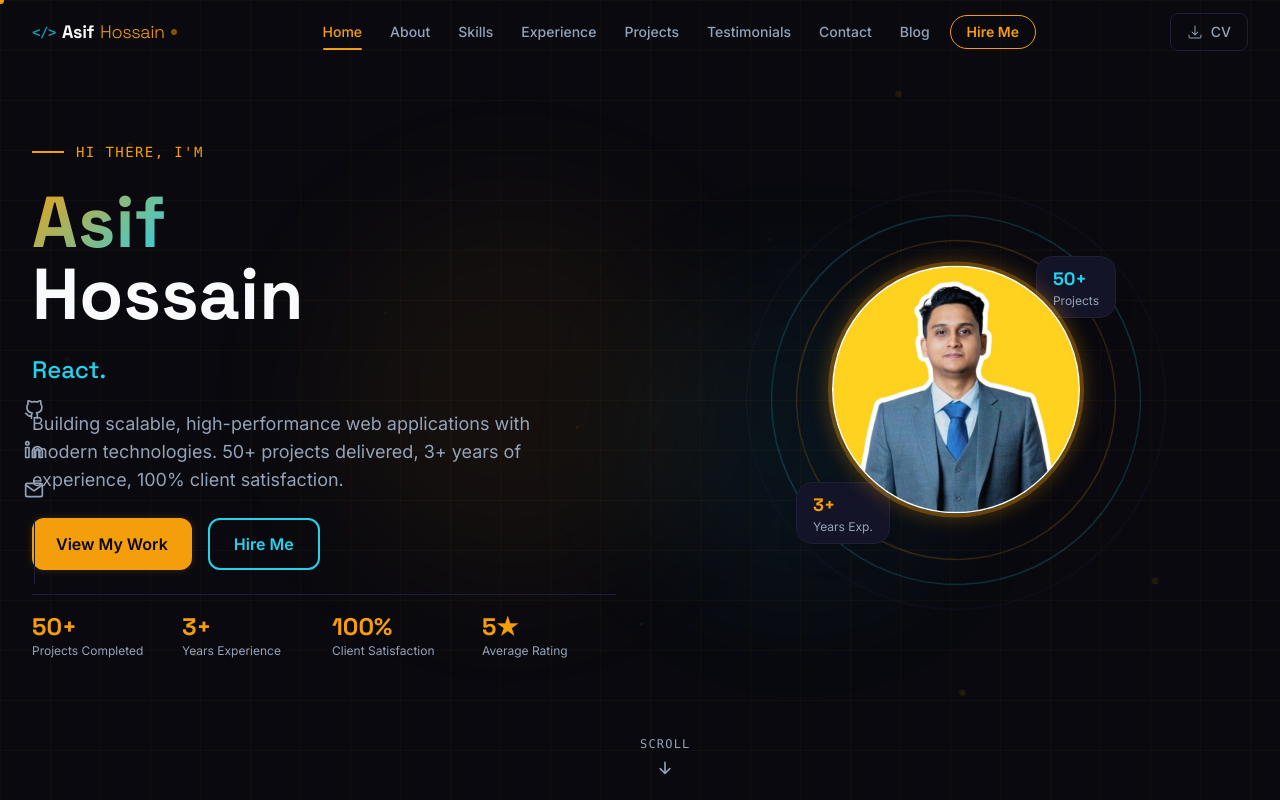
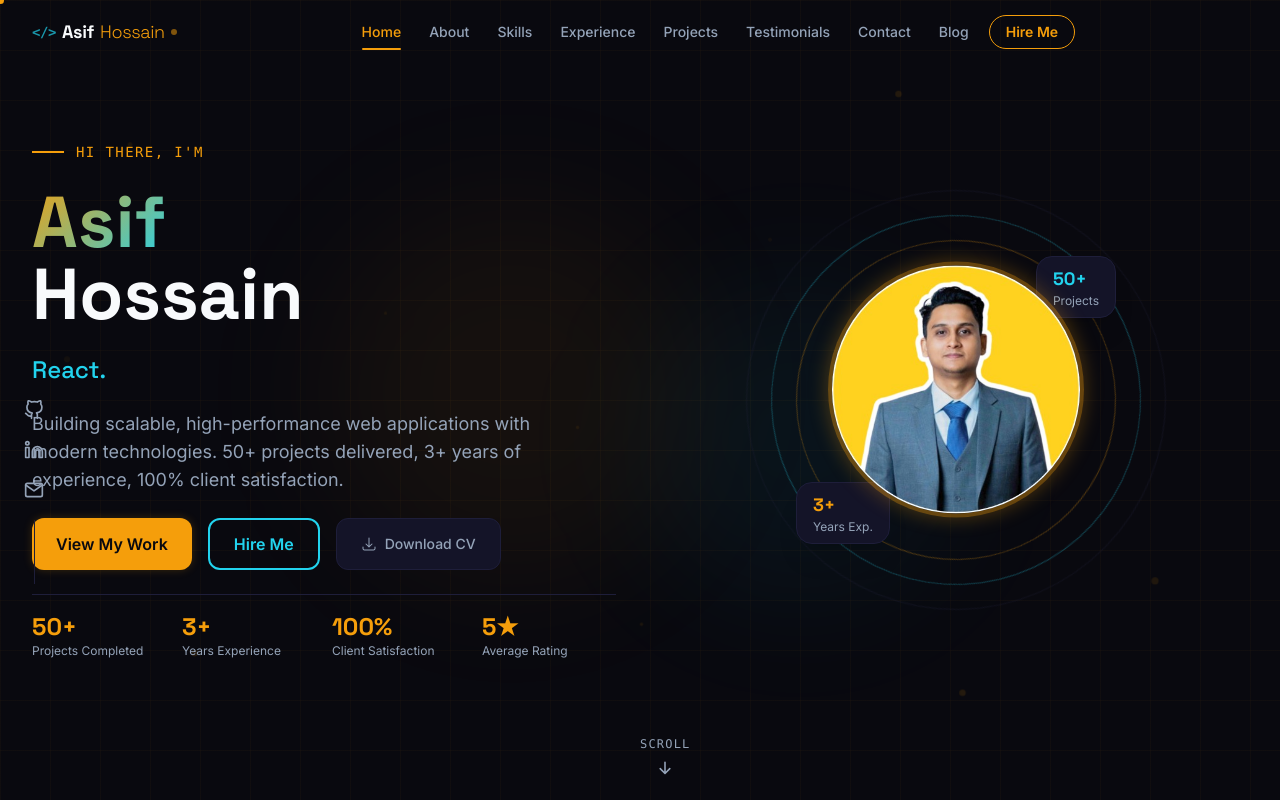
Before and after one commit to Rafin31/Portfolio-v2, a Next.js app: page / in a window 1280 px wide. Shown: the top 800 px of the page. Built offline with nearby package versions, Linux system fonts and the light colour scheme.

Commit message:
feat: move Download CV from navbar to hero CTA section

```diff
--- a/components/Hero.tsx
+++ b/components/Hero.tsx
@@ -5,6 +5,7 @@ import { TypeAnimation } from "react-type-animation"
 import { personalInfo, stats } from "@/data/portfolio"
 import { FiGithub, FiLinkedin, FiMail } from "react-icons/fi"
 import { HiArrowDown } from "react-icons/hi"
+import { HiArrowDownTray } from "react-icons/hi2"
 
 // Animated floating particle dot
 function Particle({ x, y, delay, size }: { x: string; y: string; delay: number; size: number }) {
@@ -218,6 +219,15 @@ export default function Hero() {
             >
               Hire Me
             </button>
+            <a
+              href="/Asif_Hossain_Resume.pdf"
+              download="Asif_Hossain_Resume.pdf"
+              className="group relative flex items-center gap-2 px-6 py-3 bg-card border border-border text-text-muted font-medium rounded-xl hover:border-accent-yellow/40 hover:text-text-primary transition-all duration-200 overflow-hidden"
+            >
+              <span className="absolute inset-0 bg-accent-yellow/5 translate-y-full group-hover:translate-y-0 transition-transform duration-300" />
+              <HiArrowDownTray className="w-4 h-4 relative z-10 group-hover:text-accent-yellow transition-colors" />
+              <span className="relative z-10 text-sm">Download CV</span>
+            </a>
           </motion.div>
 
           {/* Stats row */}
--- a/components/Navbar.tsx
+++ b/components/Navbar.tsx
@@ -6,7 +6,6 @@ import Link from "next/link"
 import { usePathname } from "next/navigation"
 import { navLinks, pageLinks } from "@/data/portfolio"
 import { HiMenu, HiX } from "react-icons/hi"
-import { HiArrowDownTray } from "react-icons/hi2"
 
 function LogoMark() {
   return (
@@ -155,17 +154,7 @@ export default function Navbar() {
             })}
           </div>
 
-          {/* Download CV button (desktop) */}
-          <div className="hidden md:flex items-center gap-3">
-            <a
-              href="/Asif_Hossain_Resume.pdf"
-              download="Asif_Hossain_Resume.pdf"
-              className="flex items-center gap-2 px-4 py-2 border border-border text-text-muted text-sm font-medium rounded-lg hover:border-accent-yellow/40 hover:text-text-primary transition-colors duration-200"
-            >
-              <HiArrowDownTray className="w-4 h-4" />
-              CV
-            </a>
-          </div>
+          <div className="hidden md:flex items-center" />
 
           {/* Mobile hamburger */}
           <button
@@ -239,14 +228,6 @@ export default function Navbar() {
                   </motion.div>
                 )
               })}
-              <a
-                href="/Asif_Hossain_Resume.pdf"
-                download="Asif_Hossain_Resume.pdf"
-                className="flex items-center gap-2 mt-2 px-4 py-3 border border-border text-text-muted text-sm font-medium rounded-lg hover:border-accent-yellow/40 hover:text-text-primary transition-colors"
-              >
-                <HiArrowDownTray className="w-4 h-4" />
-                Download CV
-              </a>
             </div>
           </motion.div>
         )}
```
